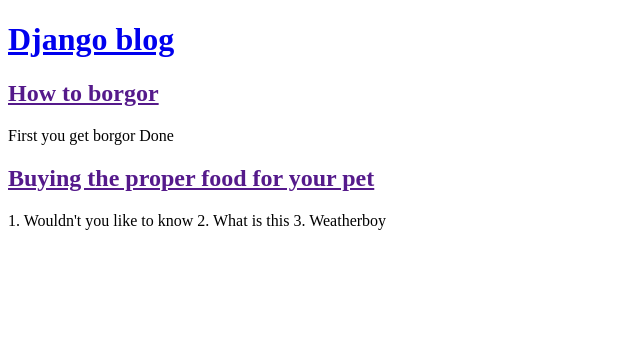
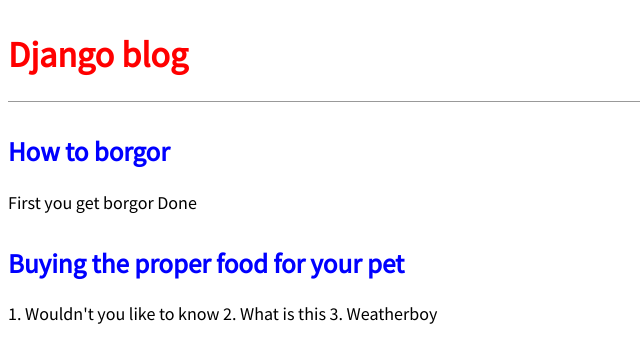
Before and after one commit to mastertenshi/django-projects, a Django app: page / in a window 1280 px wide. Shown: the top 363 px of the page, without its empty margins (0-640 px from the left). Run offline with Django 3.2, Linux system fonts and the light colour scheme; data comes from the database, SQL or seed files in the repository; both versions use the stored data as it was after the commit.

Commit message:
Update blog.urls to have app_name && Add css and post_detail.html

```diff
--- /dev/null
+++ b/blog/blog/static/css/base.css
@@ -0,0 +1,43 @@
+body {
+    font-family: 'Source Sans Pro', sans-serif;
+    font-size: 18px;
+}
+
+header h1 a {
+    color: red;
+    text-decoration: none;
+}
+
+header {
+    border-bottom: 1px solid #999;
+    margin-bottom: 2rem;
+    display: flex;
+}
+
+.nav-left {
+    margin-right: auto;
+}
+
+.nav-right {
+    display: flex;
+    padding-top: 2rem;
+}
+
+.post-entry {
+    margin-bottom: 2rem;
+}
+
+.post-entry h2 a,
+.post-entry h2 a:visited {
+    color: blue;
+    text-decoration: none;
+}
+
+.post-entry p {
+    margin: 0;
+    font-weight: 400;
+}
+
+.post-entry h2 a:hover {
+    color: red;
+}
--- a/blog/blog/templates/base.html
+++ b/blog/blog/templates/base.html
@@ -5,10 +5,12 @@
     <meta charset="UTF-8">
     <meta name="viewport" content="width=device-width, initial-scale=1.0">
     <title>{% block title %}{% endblock %}</title>
+    <link href="https://fonts.googleapis.com/css2?family=Source+Sans+Pro:400" rel="stylesheet">
+    <link rel="stylesheet" href="{% static 'css/base.css' %}">
 </head>
 <body>
 <header>
-    <h1><a href="{% url 'home' %}">Django blog</a></h1>
+    <h1><a href="{% url 'blog:home' %}">Django blog</a></h1>
 </header>
     {% block content %}
     {% endblock %}
--- a/blog/blog/templates/blog/home.html
+++ b/blog/blog/templates/blog/home.html
@@ -4,7 +4,7 @@
 
 {% for post in object_list %}
     <div class="post-entry">
-        <h2><a href="">{{ post.title }}</a></h2>
+        <h2><a href="{% url 'blog:post_detail' post.id %}">{{ post.title }}</a></h2>
         <p>{{ post.body }}</p>
     </div>
 {% endfor %}
--- a/blog/blog/urls.py
+++ b/blog/blog/urls.py
@@ -1,7 +1,10 @@
 from django.urls import path
 
-from .views import BlogListView
+from .views import BlogDetailView, BlogListView
 
+
+app_name = 'blog'
 urlpatterns = [
     path('', BlogListView.as_view(), name='home'),
+    path('post/<int:pk>/', BlogDetailView.as_view(), name='post_detail'),
 ]
--- a/blog/blog/views.py
+++ b/blog/blog/views.py
@@ -1,4 +1,4 @@
-from django.views.generic import ListView
+from django.views.generic import ListView, DetailView
 
 from .models import Post
 
@@ -6,3 +6,8 @@
 class BlogListView(ListView):
     model = Post
     template_name = 'blog/home.html'
+
+
+class BlogDetailView(DetailView):
+    model = Post
+    template_name = 'blog/post_detail.html'
```
Also changed, not shown: blog/blog/templates/blog/post_detail.html (added, +10 -0 lines), meeting_planner/db.sqlite3.
